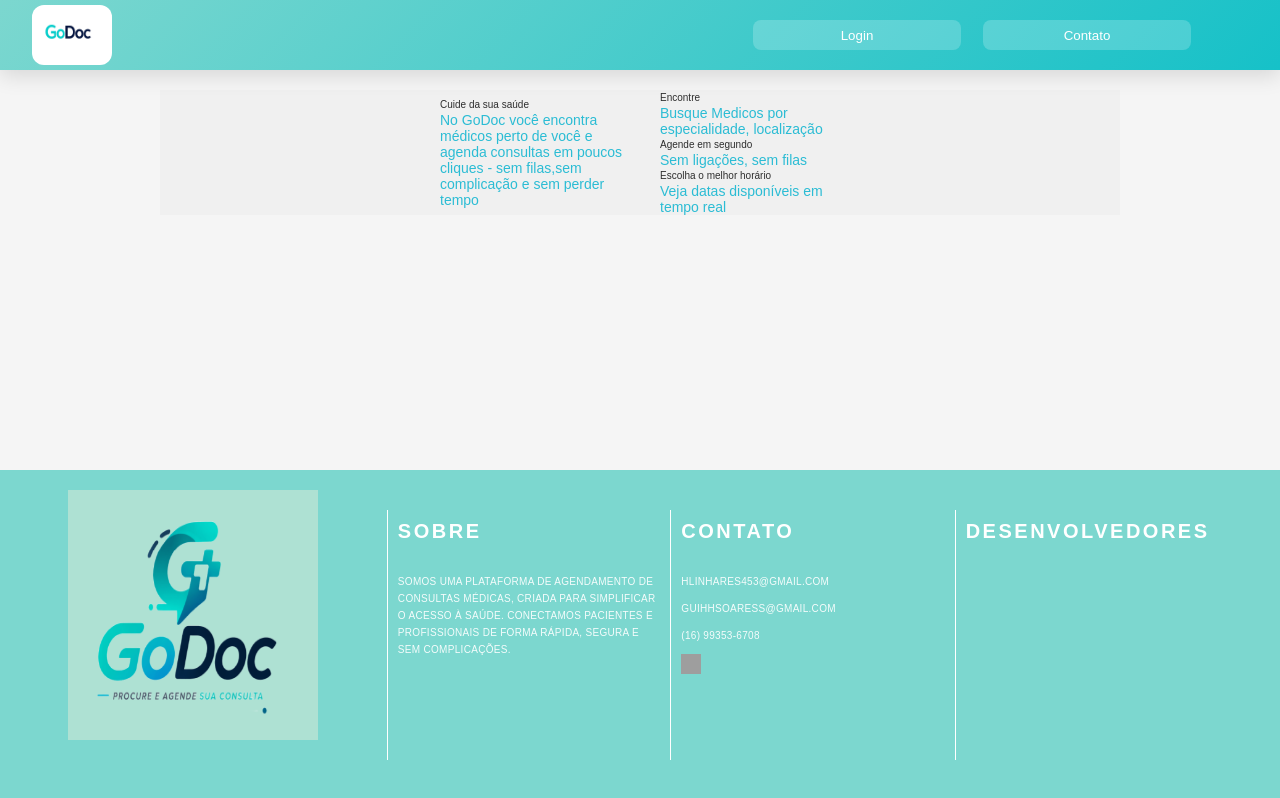
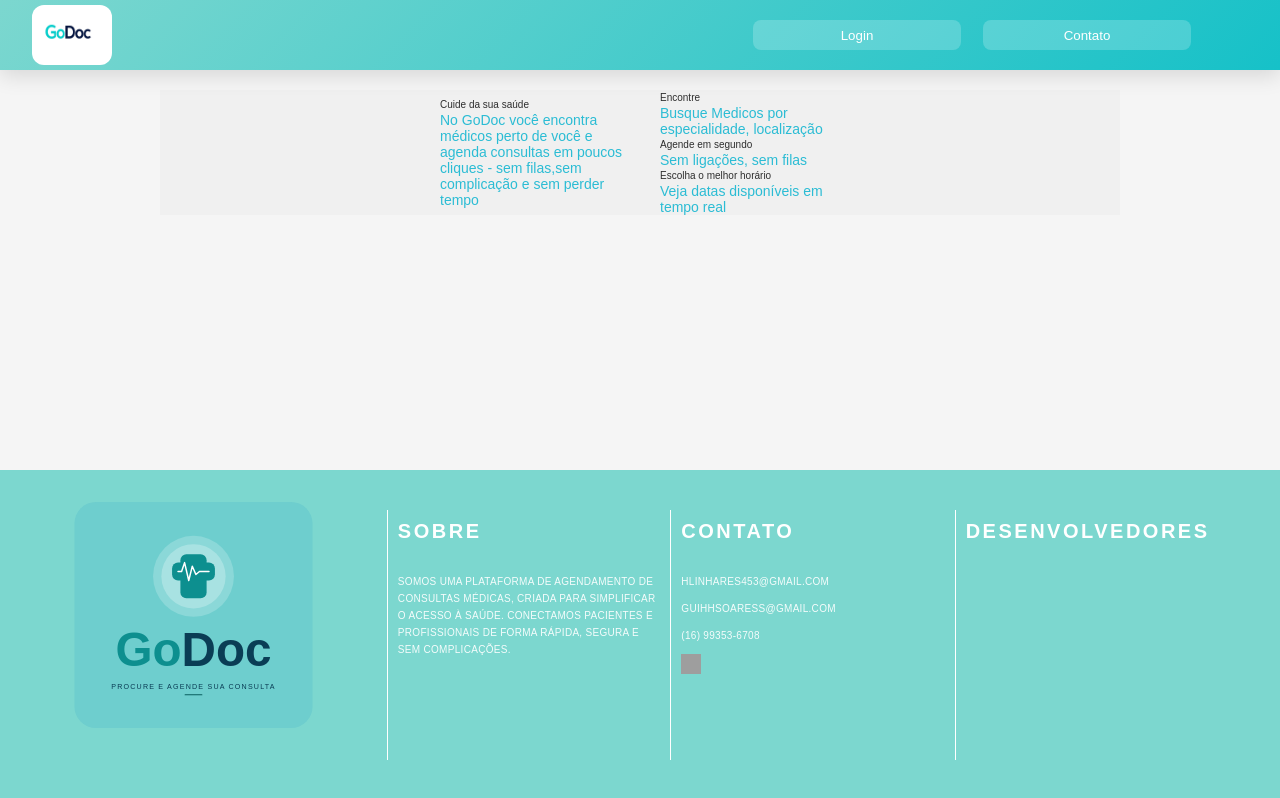
Before and after one commit to Henrique-Linhares/godoc, a Next.js app in the folder Front/: page / in a window 1280 px wide. Built offline with nearby package versions, Linux system fonts and the light colour scheme; grey boxes are pictures that could not be loaded.

Commit message:
Footer melhorado

```diff
--- a/Front/app/components/Structure/Footer/Footer.tsx
+++ b/Front/app/components/Structure/Footer/Footer.tsx
@@ -6,7 +6,7 @@
     <div className={styles.footerContainer}>
       <div className={styles.itemBox}>
         <div className={styles.logo}>
-          <Image src={'/godoc_logo.png'} alt="Godoc" width={250} height={250} />
+          <Image src={'/footer/godoc_logo_centrado_v2.svg'} alt='footer-godoc' className={styles.logoC} fill/>
         </div>
         <div className={styles.itemBox}>
           <div className={styles.contacContainer}>
--- a/Front/app/components/Structure/Footer/footer.module.css
+++ b/Front/app/components/Structure/Footer/footer.module.css
@@ -1,4 +1,3 @@
-
 .footerContainer {
   display: flex;
   align-items: center;
@@ -23,12 +22,17 @@
 }
 
 .logo {
+  position: relative;
   width: 40%;
   height: 250px;
 
   display: flex;
   align-items: center;
   justify-content: center;
+}
+
+.logoC {
+    object-fit: cover;
 
 }
 
```
Also changed, not shown: Front/public/footer/godoc_logo_centrado_v2.svg (added).
